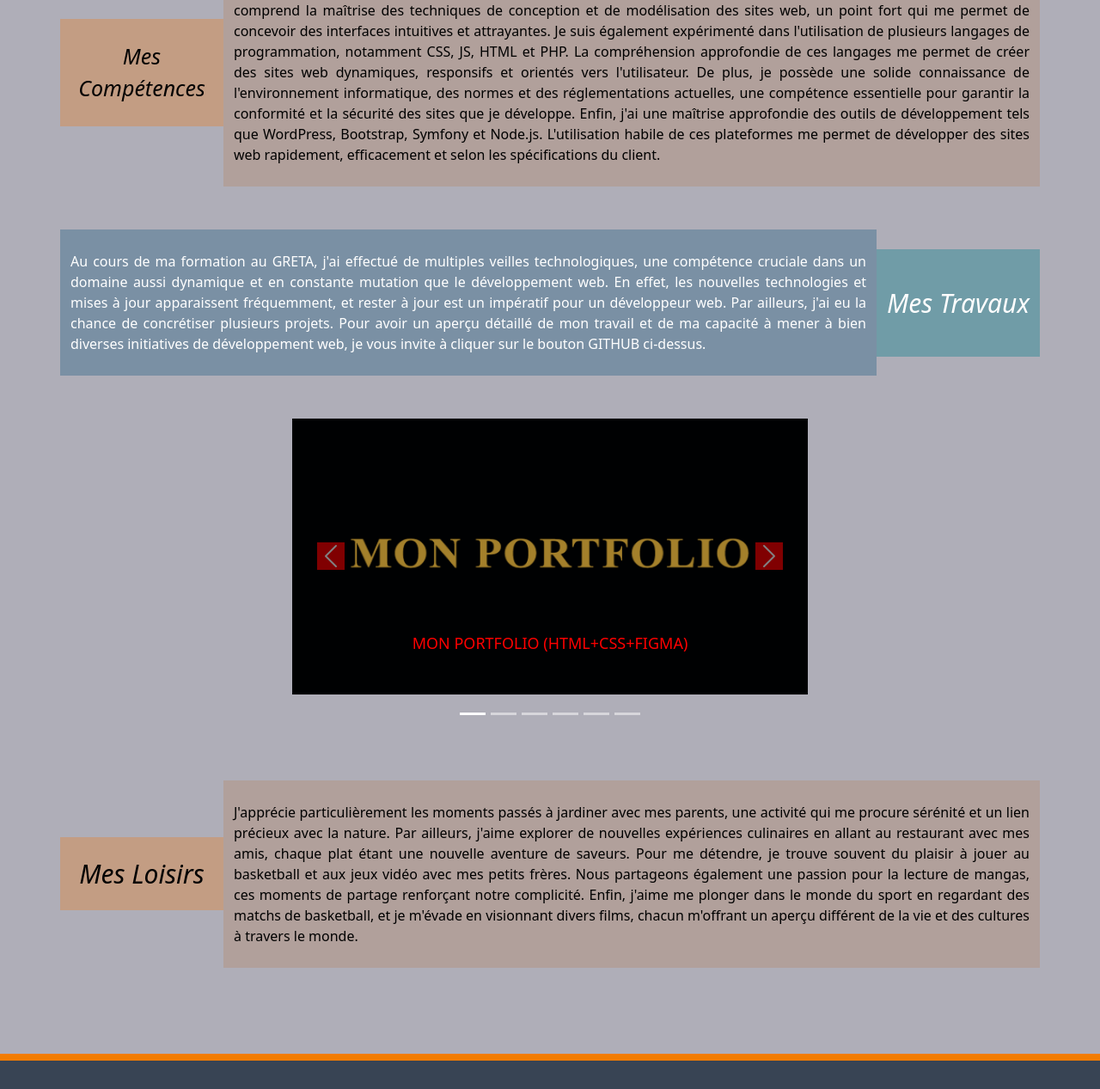
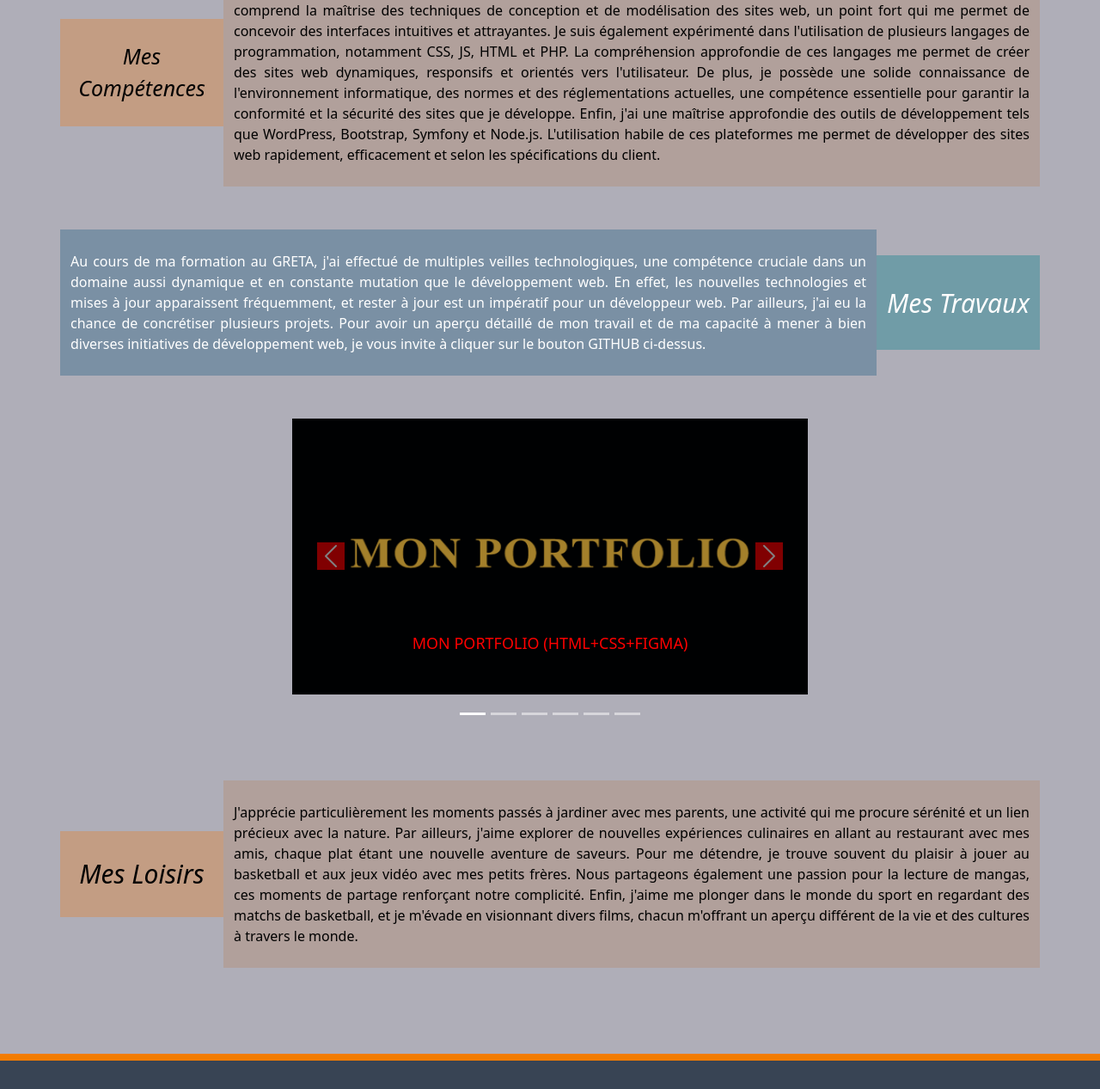
Before and after one commit to erhan1148/mini_brief_3, a plain HTML site: page index.html in a window 1280 px wide. Shown: the part 1142-2409 px from the top of the page at 86% size. Drawn offline with nearby package versions, Linux system fonts and the light colour scheme.

Commit message:
Update style.css

```diff
--- a/styles/style.css
+++ b/styles/style.css
@@ -177,7 +177,7 @@ h3{
     font-size: 30px;
     align-items: center;
     margin-top: 50px;
-    height: 125px;
+    height: 110px;
     display: flex;
     justify-content: center;
 
@@ -200,7 +200,7 @@ h3{
     font-size: 30px;
     align-items: center;
     margin-top: 50px;
-    height: 85px;
+    height: 100px;
     display: flex;
     justify-content: center;
 
```
